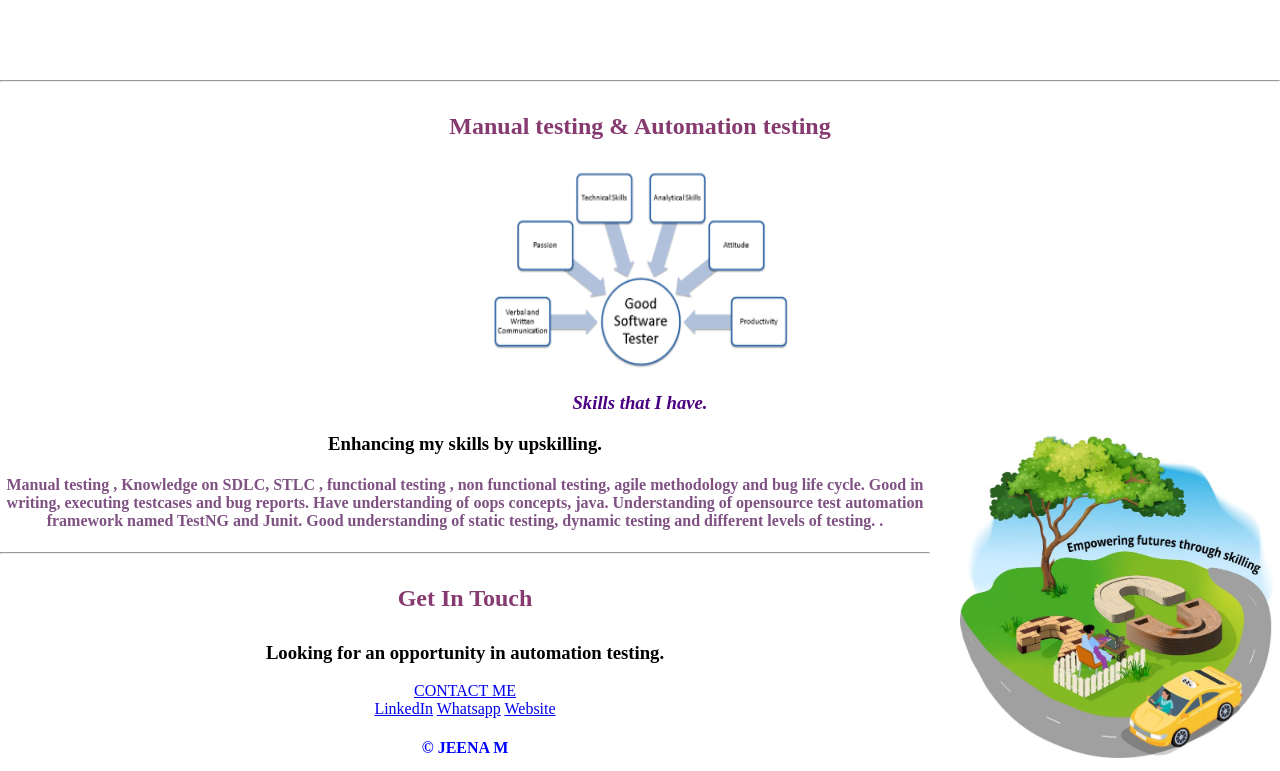
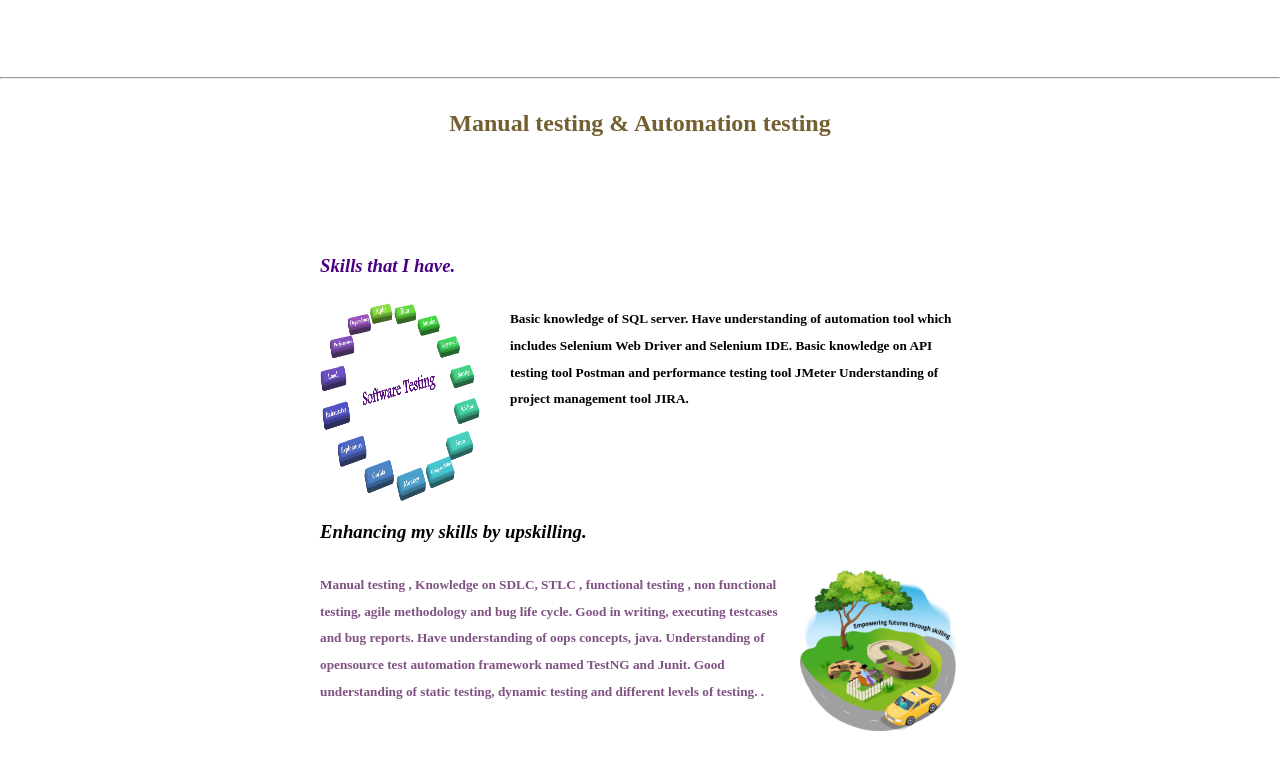
Before and after one commit to jeenam007/Sitenew, a plain HTML site: page index.html in a window 1280 px wide. Shown: the part 1049-1820 px from the top of the page. Drawn offline with Linux system fonts and the light colour scheme; a script that the page names is missing.

Commit message:
Add files via upload

```diff
--- a/CSS/index.css
+++ b/CSS/index.css
@@ -3,7 +3,7 @@ p{
     font-size:xx-large;
     padding: 10px;;
     color:white;
-    font-family: 'sacramento',cursive;
+    font-family: 'sacramento';
     font-weight:normal;
 }
 .c1
@@ -11,10 +11,18 @@ p{
     border-radius:100%;
     float: left;
 }
-    .c2{
-        float:right;
-margin-left:30px;
-    }
+.c12
+{
+    width:25%;
+   float:left;
+   margin-right:30px;
+}
+.skill-row{
+width:50%;
+margin: 100px auto 100px auto;
+text-align:left;
+line-height: 2;
+}
 .d1{
     background-color:#CEE5D0;
         height:202px;
@@ -24,6 +32,11 @@ margin-left:30px;
         padding:20px;
         border-color:midnightblue;
         margin:5px;
+   }
+   .contact-me{
+    width:40%;
+    margin:40px auto 60px;
+
    }
 
 body{
@@ -54,6 +67,7 @@ body{
 }
 h3{
    line-break: 10;
+
 }
 span{
     color:#3B185F;
@@ -70,3 +84,8 @@ h2{
 .h1{
     clear:left;
 }
+.c2{
+    width:25%;
+    float:right;
+    margin: left 30px;
+}
--- a/index.html
+++ b/index.html
@@ -56,18 +56,30 @@ CSS</h3>
         <br>
         <hr>
         <div class="skills">
-          <h2>Manual testing & Automation testing
+          <h2 style="color:#735F32" >Manual testing & Automation testing
             </h2>
           <div class="skill-row">
-            <img src="image/st.png" width="300" height="200"  alt="Skills">
-            <em><I><h3 style="color:indigo">Skills that I have.</h3></I></em>
+            <em><h3 style="color:indigo">Skills that I have.</h3></em>
+            <img class="c12" src="image/stt.png" width="300" height="200"  alt="Skills">
+            <h5>Basic knowledge of SQL server.
+              Have understanding of
+              automation tool which includes
+              Selenium Web Driver and
+              Selenium IDE.
+              Basic knowledge on API testing
+              tool Postman and performance
+              testing tool JMeter
+              Understanding of project
+              management tool JIRA.</h5>
+
 
           </div>
 
           <div class="skill-row">
+            <h3 style="font-style: oblique;">Enhancing my skills by upskilling.</h3>
             <img class="c2" src="image/Skill.jpeg" width=25%  alt="">
-            <h3>Enhancing my skills by upskilling.</h3>
-            <h4 style="color:#7F5283;">Manual testing , Knowledge on
+
+            <h5 style="color:#7F5283;">Manual testing , Knowledge on
               SDLC, STLC , functional testing ,
               non functional testing, agile
               methodology and bug life cycle.
@@ -81,7 +93,7 @@ CSS</h3>
               Good understanding of static
               testing, dynamic testing and
               different levels of testing.
-              .</h4>
+              .</h5>
 
           </div>
         </div>
```
Also changed, not shown: image/stt.png (added).
